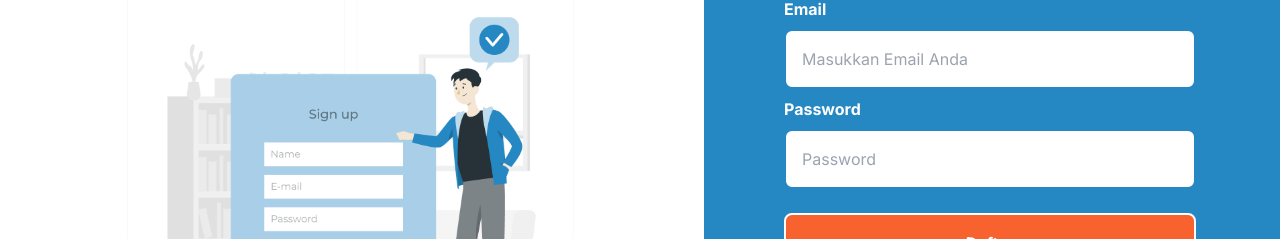
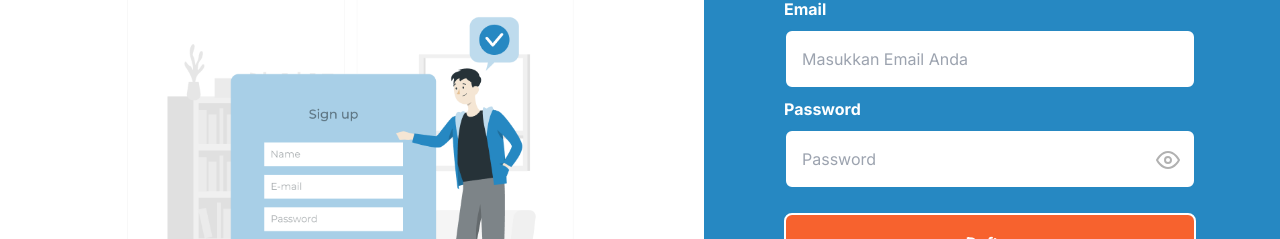
Before and after one commit to salman-digital-lab/new-web-kaderisasi, a Next.js app: page /register in a window 1280 px wide. Shown: the part 223-462 px from the top of the page. Built offline with nearby package versions, Linux system fonts and the light colour scheme.

Commit message:
feat: add password view toggle

```diff
--- a/src/components/form/Input/index.tsx
+++ b/src/components/form/Input/index.tsx
@@ -1,3 +1,7 @@
+'use client';
+
+import { useState } from 'react';
+
 type InputProps = {
   name: string;
   label: string;
@@ -11,10 +15,26 @@ type InputProps = {
 export default function Input({
   name, label, labelClasses, type, placeholder, required, inputClasses
 }: InputProps ) {
+  const [passwordVisible, setPasswordVisible] = useState(false);
+
+  const passwordViewToggle = () => {
+    setPasswordVisible((currentState) => !currentState);
+  }
+
   return (
     <>
       <label htmlFor={name} className={labelClasses}>{label}</label>
-      <input id={name} type={type} placeholder={placeholder} required={required} className={inputClasses} />
+      {type === 'password'
+        ? <div className="relative">
+            <input id={name} type={passwordVisible ? 'text' : 'password'} placeholder={placeholder} required={required} className={inputClasses} />
+            <button onClick={passwordViewToggle} className={`absolute right-4 bottom-5 cursor-pointer hover:opacity-50 active:opacity-60 ${passwordVisible ? 'opacity-80' : 'opacity-30'}`}>
+              <svg width="24" height="18" viewBox="0 0 24 18" fill="none" xmlns="http://www.w3.org/2000/svg">
+                <path d="M1 9C1 9 5 1 12 1C19 1 23 9 23 9C23 9 19 17 12 17C5 17 1 9 1 9Z" stroke="#000" stroke-width="2" stroke-linecap="round" stroke-linejoin="round"/>
+                <path d="M12 12C13.6569 12 15 10.6569 15 9C15 7.3431 13.6569 6 12 6C10.3431 6 9 7.3431 9 9C9 10.6569 10.3431 12 12 12Z" stroke="#000" stroke-width="2" stroke-linecap="round" stroke-linejoin="round"/>
+              </svg>
+            </button>
+          </div>
+        : <input id={name} type={type} placeholder={placeholder} required={required} className={inputClasses} />}
     </>
   )
 }
```
